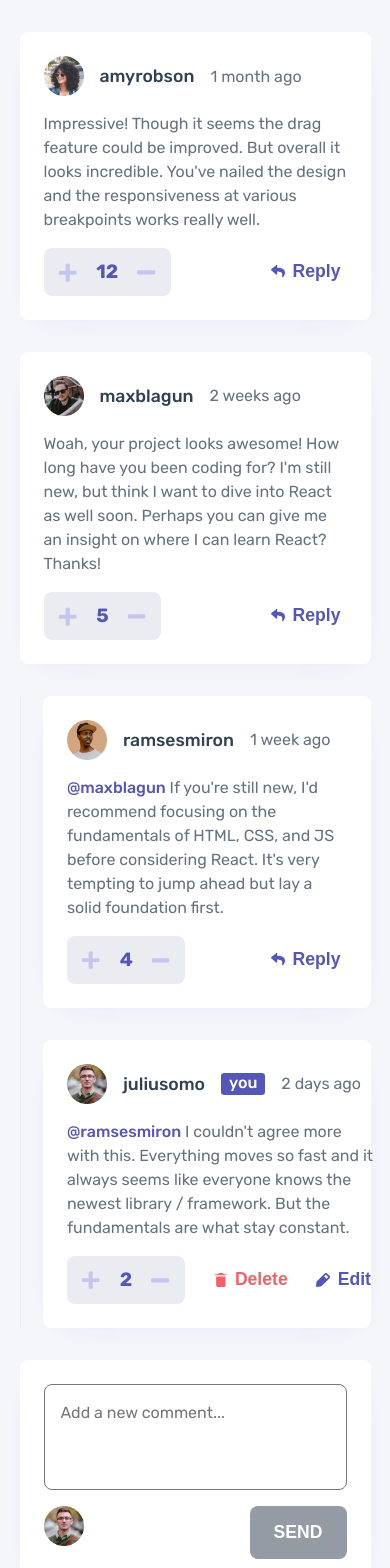
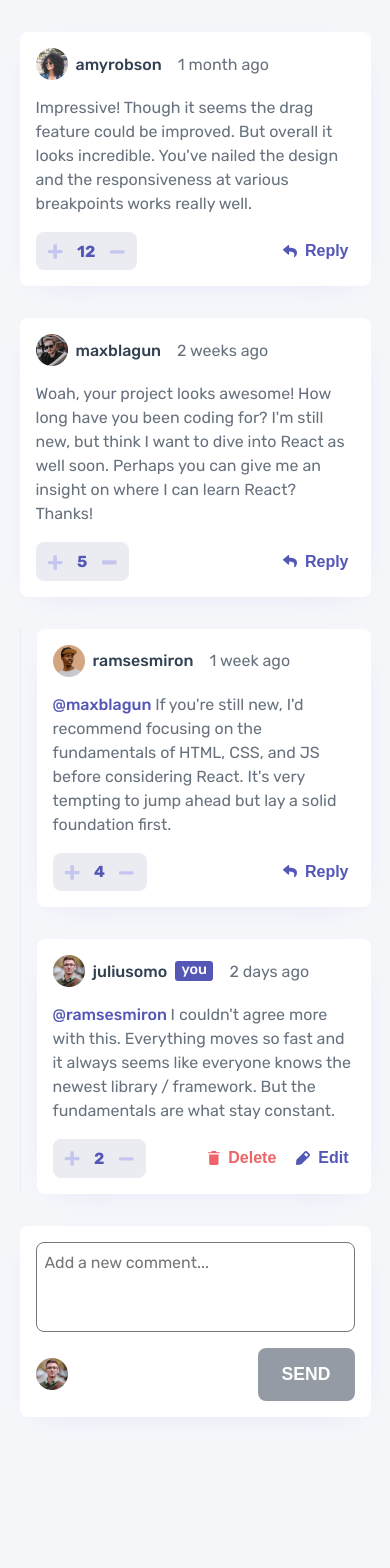
Before and after one commit to simoneclr/fm-comments-section, a React (Create React App) app: page / in a window 390 px wide. Shown: the top 1568 px of the page. After the commit the page ends 1433 px from the top, so only its background shows below. Built offline with nearby package versions, Linux system fonts and the light colour scheme.

Commit message:
Improve responsiveness for mobile phones

```diff
--- a/src/index.css
+++ b/src/index.css
@@ -317,7 +317,8 @@ body.modal-open {
 }
 
 .modal-content {
-	max-width: 360px;
+	width: 360px;
+	max-width: 90%;
 
 	padding: 2rem;
 	background-color: var(--white);
--- a/src/styles-responsive.css
+++ b/src/styles-responsive.css
@@ -21,10 +21,12 @@
 		;
 
 		grid-template-columns: min-content auto;
+		gap: 1rem;
 	}
 
 	/* CommentScore */
 	.comment-score {
+		align-self: center;
 		font-size: 1.2em;
 		padding: .7rem;
 
@@ -48,6 +50,7 @@
 	.add-comment-form {
 		flex-wrap: wrap;
 		justify-content: space-between;
+		align-items: center;
 	}
 
 	.add-comment-form > .comment-content-input {
@@ -64,3 +67,74 @@
 	}
 
 }
+
+@media screen and (max-width: 576px) {
+
+	.modal-content {
+		padding: 1rem;
+	}
+
+	.replies-thread {
+		padding-left: 1rem;
+	}
+
+	.comment-content-input {
+		padding: .5rem;
+	}
+
+	/* CommentCard */
+	.comment-card {
+		padding: 1rem;
+	}
+
+	.comment-picture {
+		height: 2rem;
+	}
+
+	.comment-card-grid {
+		gap: 1rem .5rem;
+	}
+
+	.comment-header {
+		flex-wrap: wrap;
+	}
+
+	/* CommentAuthor */
+	.comment-author {
+		gap: .5rem;
+	}
+
+	.comment-username {
+		font-size: 1em;
+	}
+
+	.logged-in-tag {
+		font-size: .9em;
+		padding: 0 .4rem .2rem .4rem;
+	}
+
+	/* CommentScore */
+	.comment-score {
+		font-size: 1em;
+		padding: .5rem;
+		gap: .7rem;
+	}
+
+	.btn-score {
+		height: 1rem;
+	}
+
+	.btn-score > img {
+		width: 1rem;
+	}
+
+	/* CommentActions */
+	.comment-actions {
+		flex-wrap: wrap;
+		gap: .5rem;
+	}
+
+	.btn-action {
+		font-size: 1em;
+	}
+}
```
